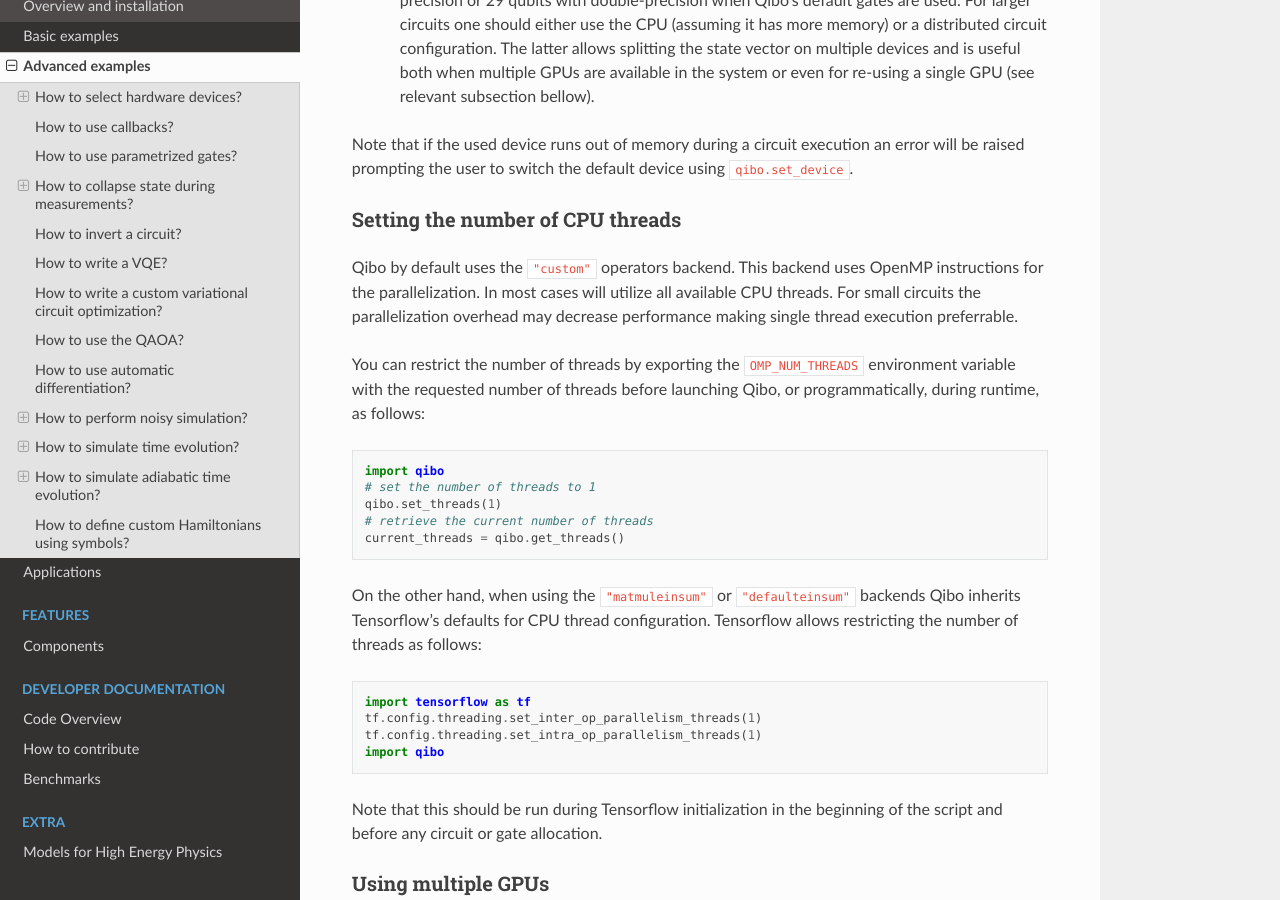
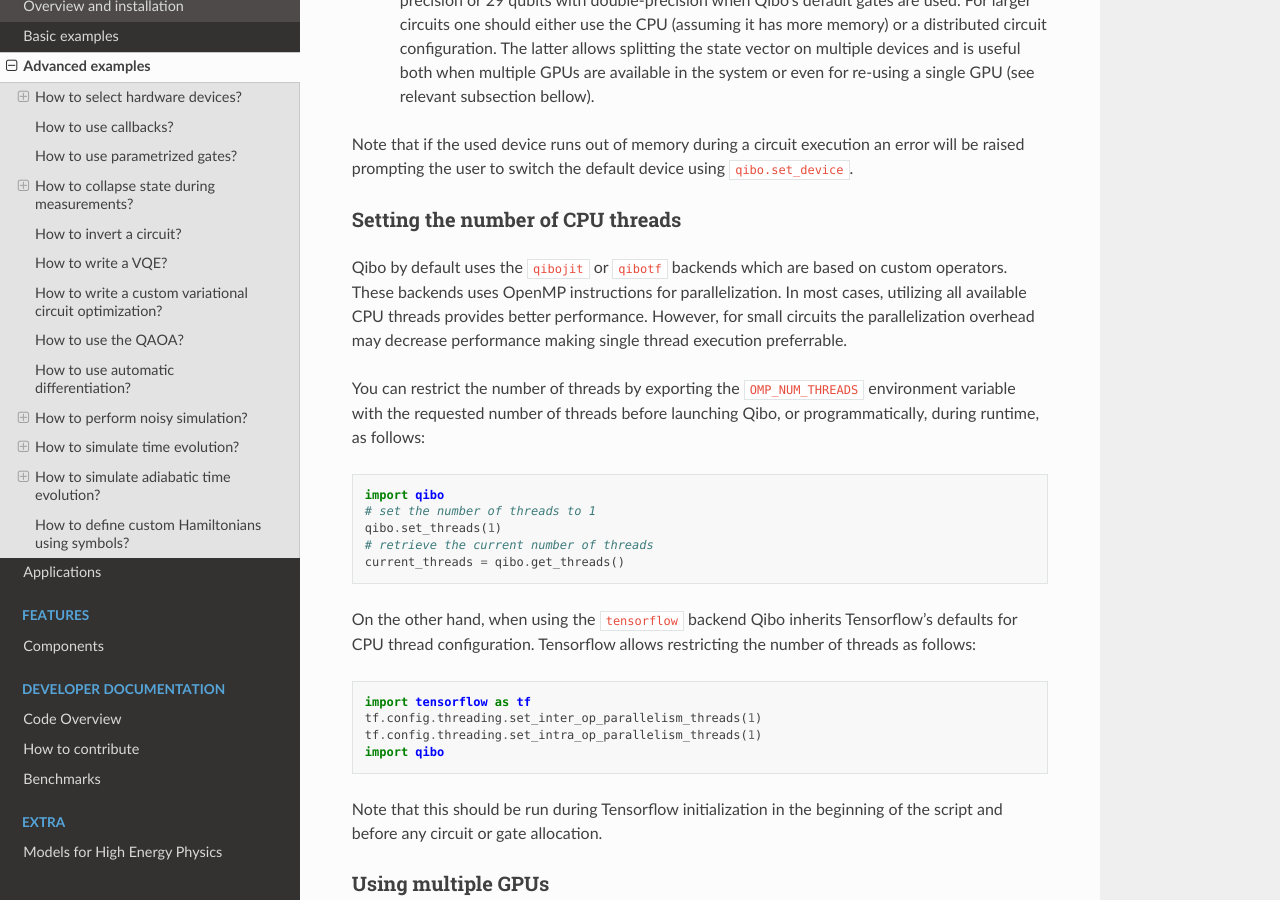
Before and after one commit to qiboteam/qibo, a Sphinx documentation site: the page built from doc/source/advancedexamples.rst, in a window 1280 px wide and 900 px high, scrolled down 1130 px. Built offline with Sphinx 7.4.7 and the Read the Docs theme 2.0.0, drawn with Linux system fonts in a browser that asks for light colours; pages that are not in the unit, such as notebooks, are missing from menus; some of the changed text lies outside the part shown.

Commit message:
Remove defaulteinsum and matmuleinsum from examples

```diff
--- a/doc/source/advancedexamples.rst
+++ b/doc/source/advancedexamples.rst
@@ -64,10 +64,11 @@
 Setting the number of CPU threads
 ^^^^^^^^^^^^^^^^^^^^^^^^^^^^^^^^^
 
-Qibo by default uses the ``"custom"`` operators backend. This backend uses
-OpenMP instructions for the parallelization. In most cases will utilize all
-available CPU threads. For small circuits the parallelization overhead may
-decrease performance making single thread execution preferrable.
+Qibo by default uses the ``qibojit`` or ``qibotf`` backends which are based on
+custom operators. These backends uses OpenMP instructions for parallelization.
+In most cases, utilizing all available CPU threads provides better performance.
+However, for small circuits the parallelization overhead may decrease
+performance making single thread execution preferrable.
 
 You can restrict the number of threads by exporting the ``OMP_NUM_THREADS``
 environment variable with the requested number of threads before launching Qibo,
@@ -81,8 +82,8 @@
     # retrieve the current number of threads
     current_threads = qibo.get_threads()
 
-On the other hand, when using the ``"matmuleinsum"`` or ``"defaulteinsum"``
-backends Qibo inherits Tensorflow's defaults for CPU thread configuration.
+On the other hand, when using the ``tensorflow`` backend Qibo inherits
+Tensorflow's defaults for CPU thread configuration.
 Tensorflow allows restricting the number of threads as follows:
 
 .. code-block::  python
@@ -561,7 +562,7 @@
 Note that if the Stochastic Gradient Descent optimizer is used then the user
 has to use a backend based on tensorflow primitives and not the default custom
 backend, as custom operators currently do not support automatic differentiation.
-To switch the backend one can do ``qibo.set_backend("matmuleinsum")``.
+To switch the backend one can do ``qibo.set_backend("tensorflow")``.
 Check the :ref:`How to use automatic differentiation? <autodiff-example>`
 section for more details.
 
@@ -707,9 +708,8 @@
 
 .. code-block:: python
 
-    # switch backend to "matmuleinsum" or "defaulteinsum"
     import qibo
-    qibo.set_backend("matmuleinsum")
+    qibo.set_backend("tensorflow")
     import tensorflow as tf
     from qibo import gates, models
 
@@ -733,9 +733,8 @@
         optimizer.apply_gradients(zip([grads], [params]))
 
 
-Note that a backend that uses tensorflow primitives gates
-(either ``"matmuleinsum"`` or ``"defaulteinsum"``) has to be used because
-the default ``"custom"`` backend does not support automatic differentiation.
+Note that the ``"tensorflow"`` backend has to be used here because ``"qibotf"``
+and other custom backends do not support automatic differentiation.
 
 The optimization procedure may also be compiled, however in this case it is not
 possible to use :meth:`qibo.abstractions.circuit.AbstractCircuit.set_parameters` as the
@@ -745,7 +744,7 @@
 .. code-block:: python
 
     import qibo
-    qibo.set_backend("matmuleinsum")
+    qibo.set_backend("tensorflow")
     import tensorflow as tf
     from qibo import gates, models
 
```
Also changed, not shown: doc/source/examples.rst (+6 -7 lines).
